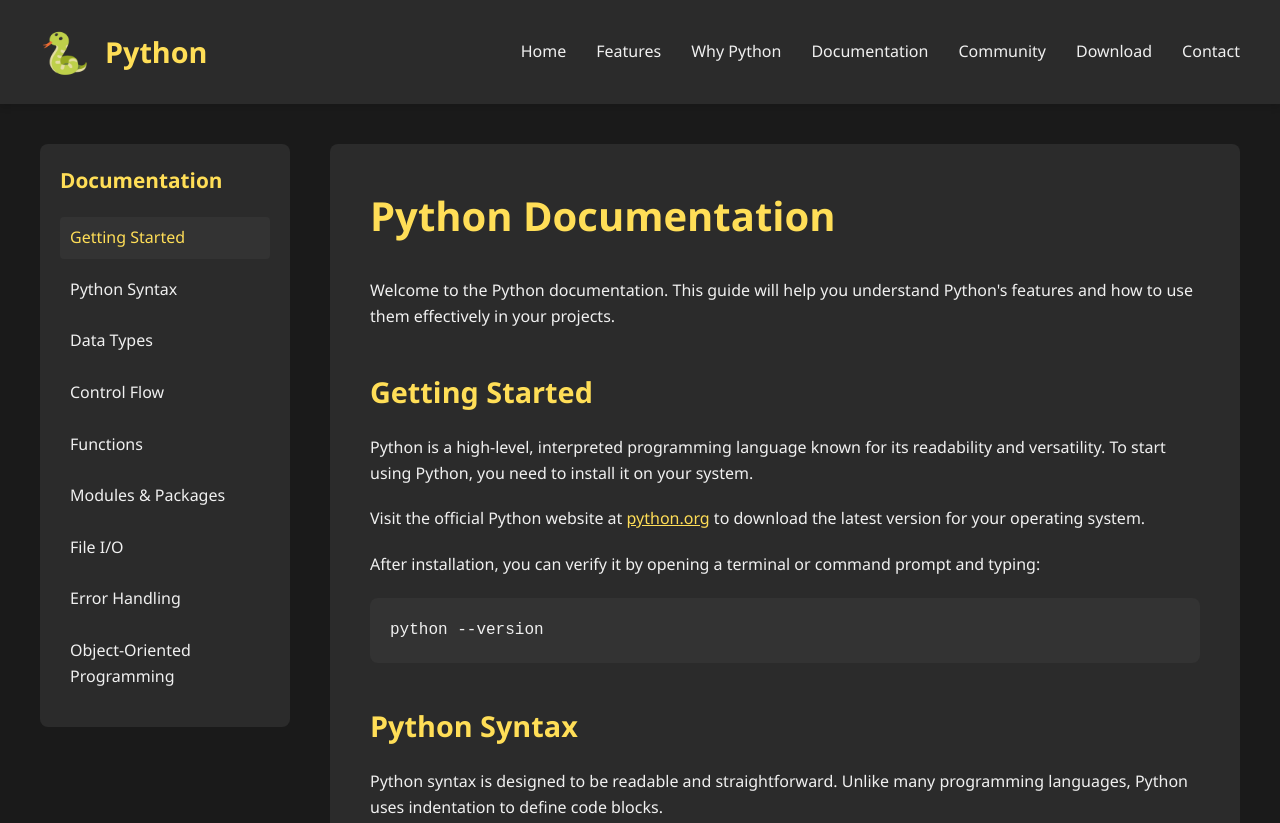
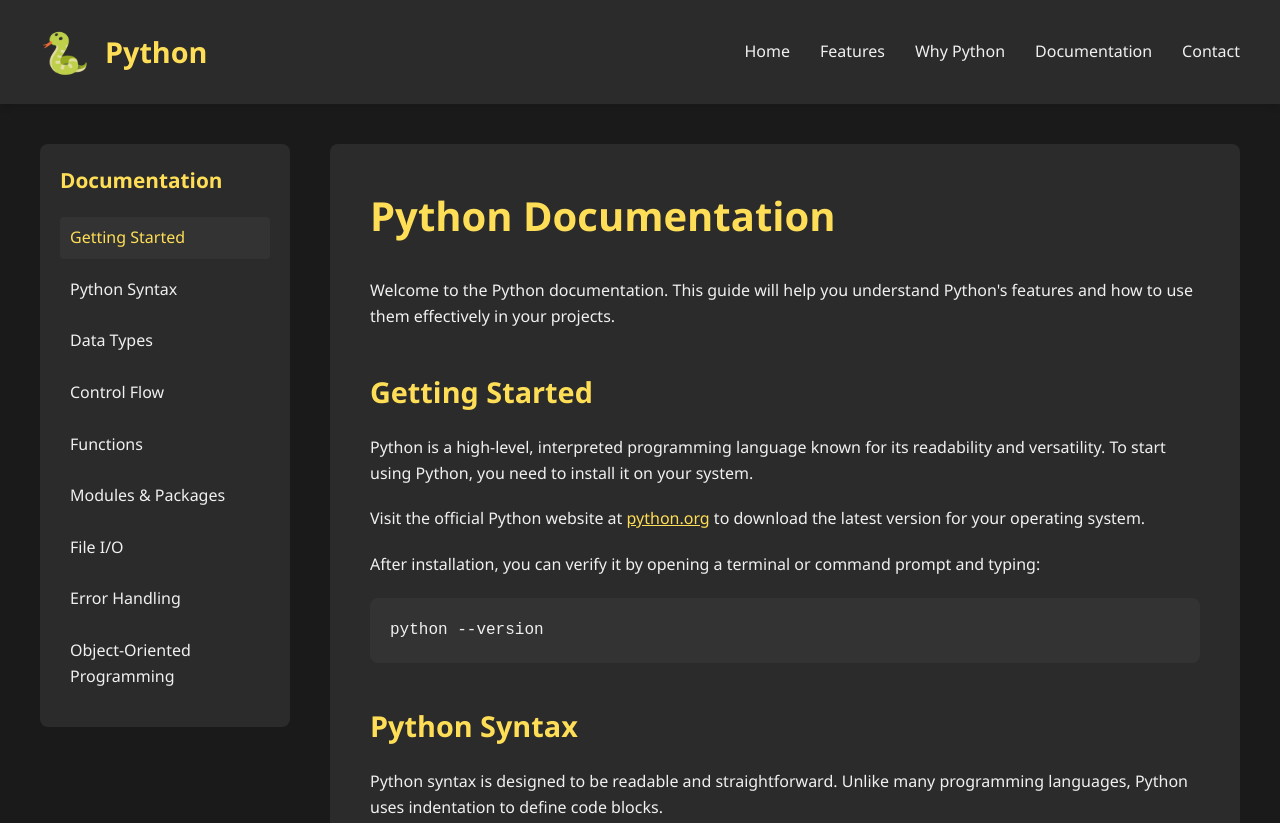
Before and after one commit to Nihal27055/New-folder, a plain HTML site: page documentation.html in a window 1280 px wide. Shown: the top 823 px of the page. Drawn offline with Linux system fonts and the light colour scheme.

Commit message:
Remove unused "Community" and "Download" links from documentation.html and index.html to streamline navigation.

```diff
--- a/documentation.html
+++ b/documentation.html
@@ -184,8 +184,6 @@
                     <li><a href="index.html#features">Features</a></li>
                     <li><a href="index.html#feature-details">Why Python</a></li>
                     <li><a href="documentation.html">Documentation</a></li>
-                    <li><a href="#">Community</a></li>
-                    <li><a href="#">Download</a></li>
                     <li><a href="#" id="contact-link">Contact</a></li>
                 </ul>
             </nav>
```
Also changed, not shown: index.html (+0 -2 lines).
